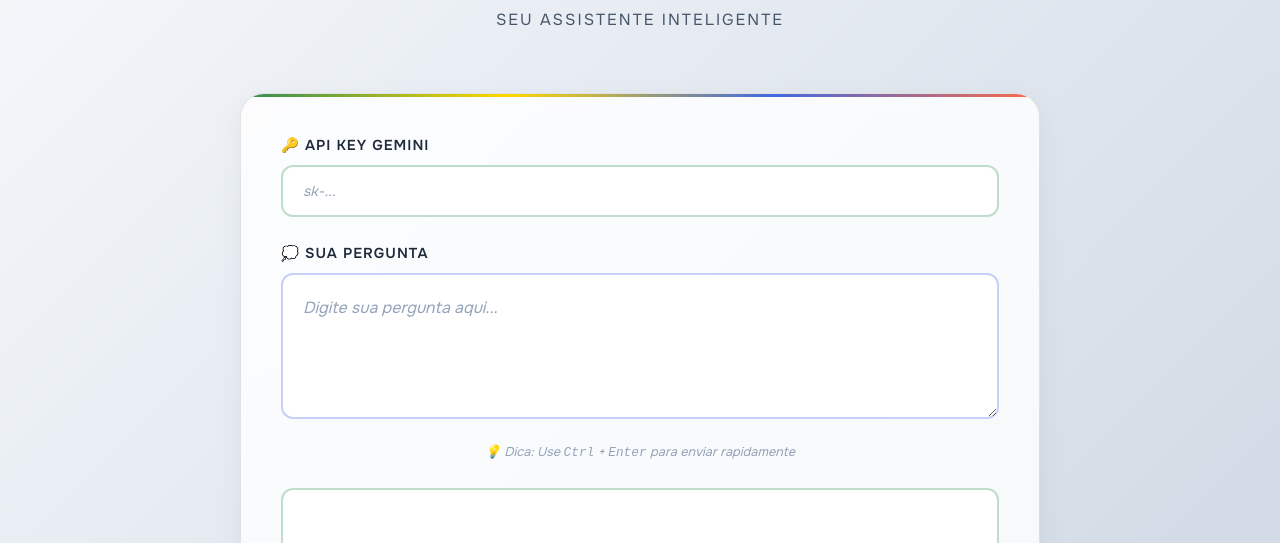
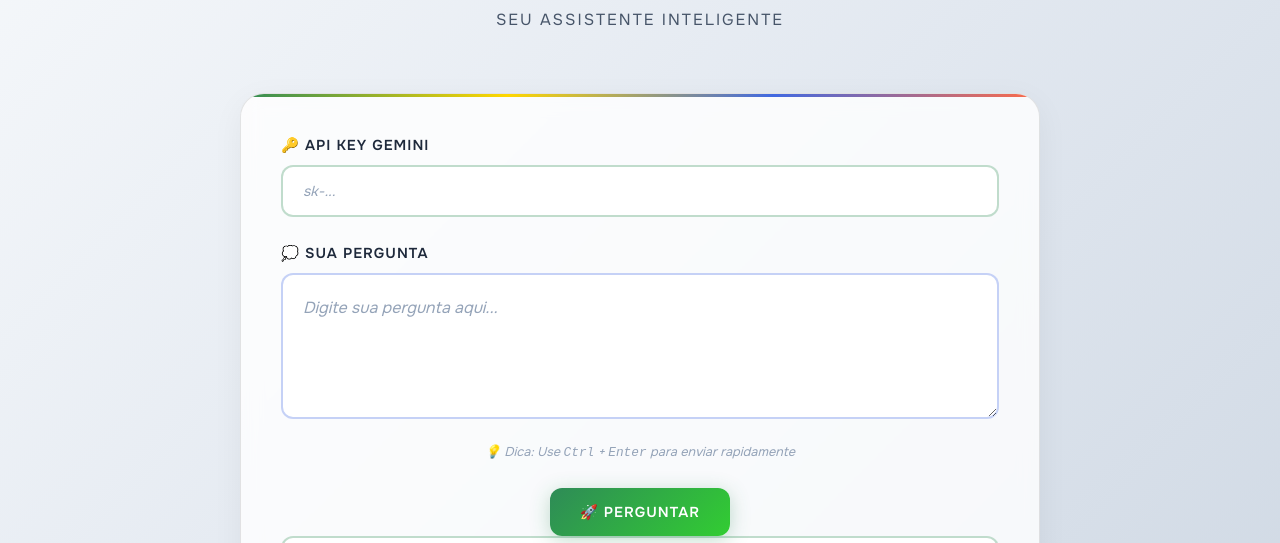
Before and after one commit to wanessald/assistente-ia, a website: page index.html in a window 1280 px wide. Shown: the part 257-800 px from the top of the page. Drawn offline with Linux system fonts and the light colour scheme; a web font is replaced by a local one.

Commit message:
feat(main): adiciona botão 'Perguntar' para envio da pergunta

```diff
--- a/index.html
+++ b/index.html
@@ -57,6 +57,12 @@
           </p>
         </div>
 
+        <div class="button-group">
+          <button type="submit" id="askBtn" class="btn btn-primary">
+            🚀 Perguntar
+          </button>
+        </div>
+
         <!-- Botões 'Perguntar' e 'Limpar' -->
 
         <!--  Area de resposta -->
--- a/style.css
+++ b/style.css
@@ -320,6 +320,43 @@ body {
   font-style: italic;
 }
 
+.button-group {
+  display: flex;
+  gap: 15px;
+  margin-top: 25px;
+  justify-content: center;
+}
+
+.btn {
+  padding: 15px 30px;
+  border: none;
+  border-radius: 12px;
+  font-family: "Onest", sans-serif;
+  font-weight: 600;
+  font-size: 0.9rem;
+  text-transform: uppercase;
+  letter-spacing: 1px;
+  cursor: pointer;
+  transition: all 0.3s ease;
+  position: relative;
+  overflow: hidden;
+}
+
+.btn-primary {
+  background: linear-gradient(
+    135deg,
+    var(--gem-emerald),
+    var(--gem-emerald-light)
+  );
+  color: white;
+  box-shadow: 0 4px 20px rgba(46, 139, 87, 0.3);
+}
+
+.btn-primary:hover {
+  transform: translateY(-2px);
+  box-shadow: 0 8px 30px rgba(46, 139, 87, 0.4);
+}
+
 .response-area {
   margin: 0 auto;
   padding: 40px;
```
